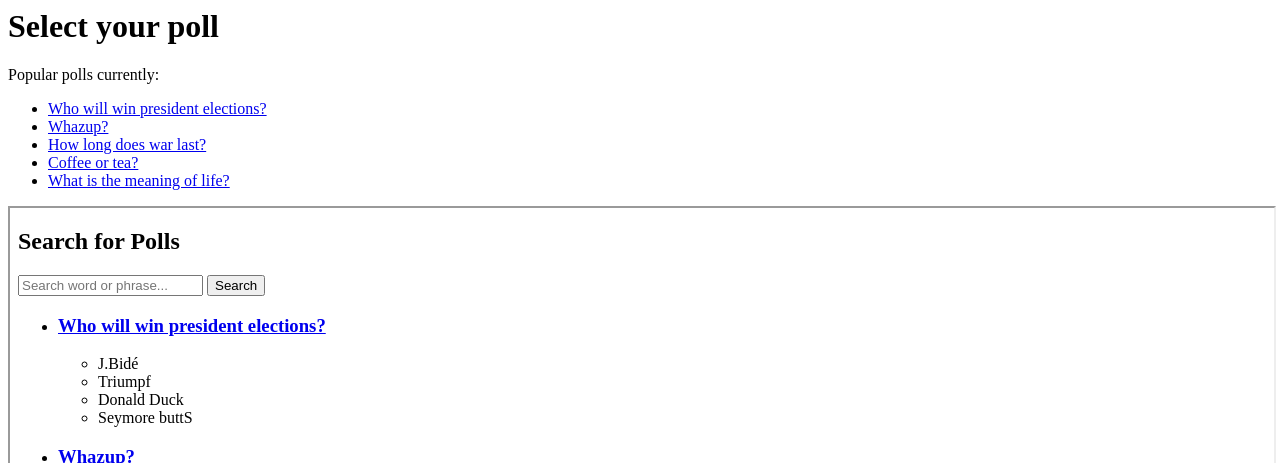
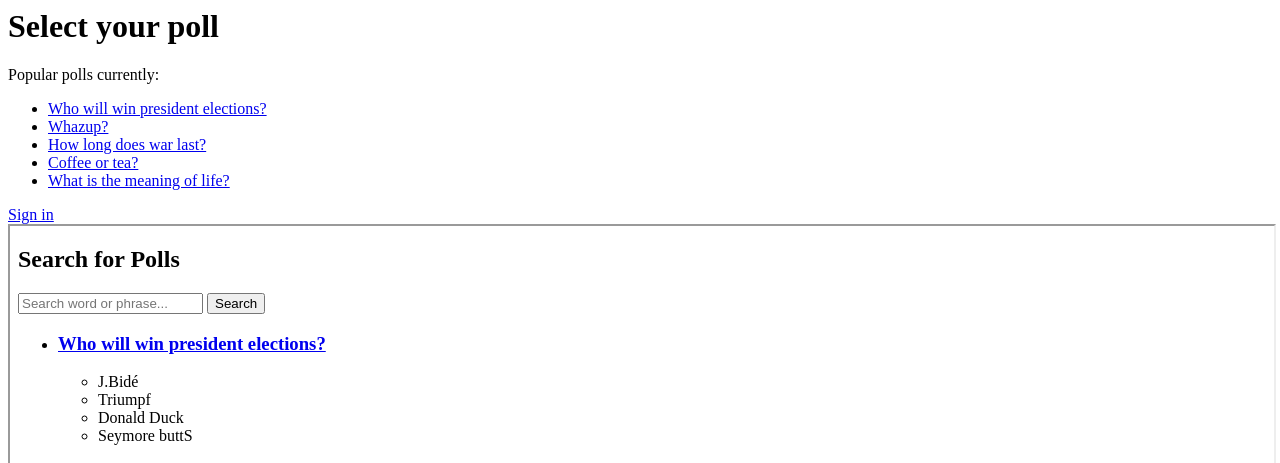
Before and after one commit to JiiT2020/csb_p1_v2, a Django app: template polls/templates/polls/index.html in a window 1280 px wide. Shown: the top 463 px of the page. Run offline with Django 4.2, Linux system fonts and the light colour scheme; the template is opened without the code that fills it: values that come from a table or form of the project are taken from there, others are empty; data comes from the database, SQL or seed files in the repository.

Commit message:
missing UI links and other cosmetic fixes

```diff
--- a/polls/templates/polls/index.html
+++ b/polls/templates/polls/index.html
@@ -12,4 +12,12 @@ Popular polls currently:
     <p>No polls are available.</p>
 {% endif %}
 
+{% if user.is_authenticated %}
+    <a href="http://127.0.0.1:8000/upload">Upload your own new poll</a>
+    <br>
+    <a href="http://127.0.0.1:8000/accounts/logout">Sign out</a>
+{% else %}
+    <a href="http://127.0.0.1:8000/accounts/login">Sign in</a>
+{% endif %}
+
 <iframe src="http://127.0.0.1:8000/polls/search/" width="100%" height="100%"></iframe>
--- a/requirements.txt
+++ b/requirements.txt
@@ -10,12 +10,10 @@ django-debug-toolbar
 django-bleach
 django-allauth
 lxml
-
 requests
 
 #django-debug-toolbar==4.4.2
 #django-bleach==3.1.0
 #django-allauth==0.63.3
 #lxml==4.8.0
-
 #requests==2.25.1
```
Also changed, not shown: README.md, 1 other file.
